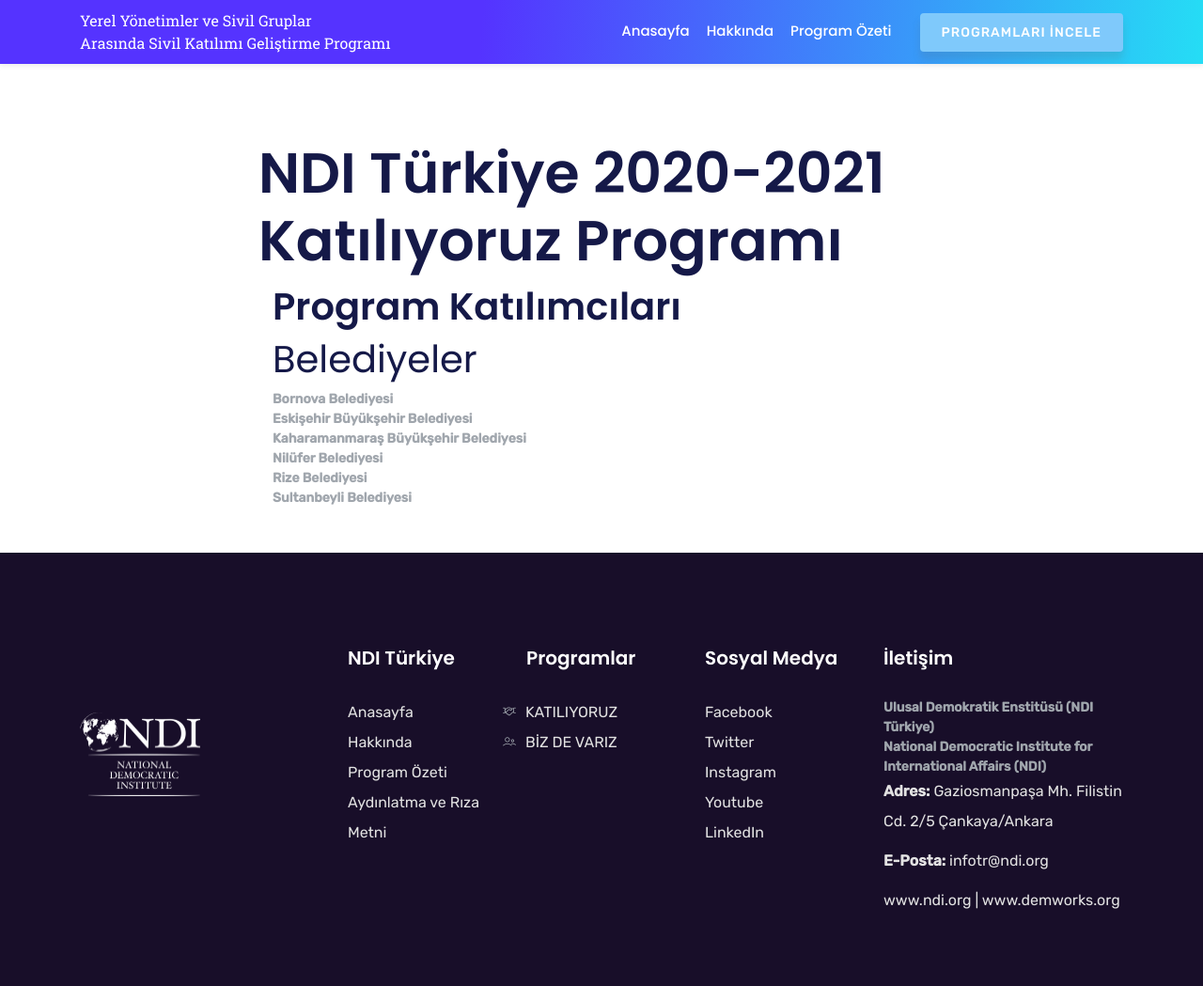
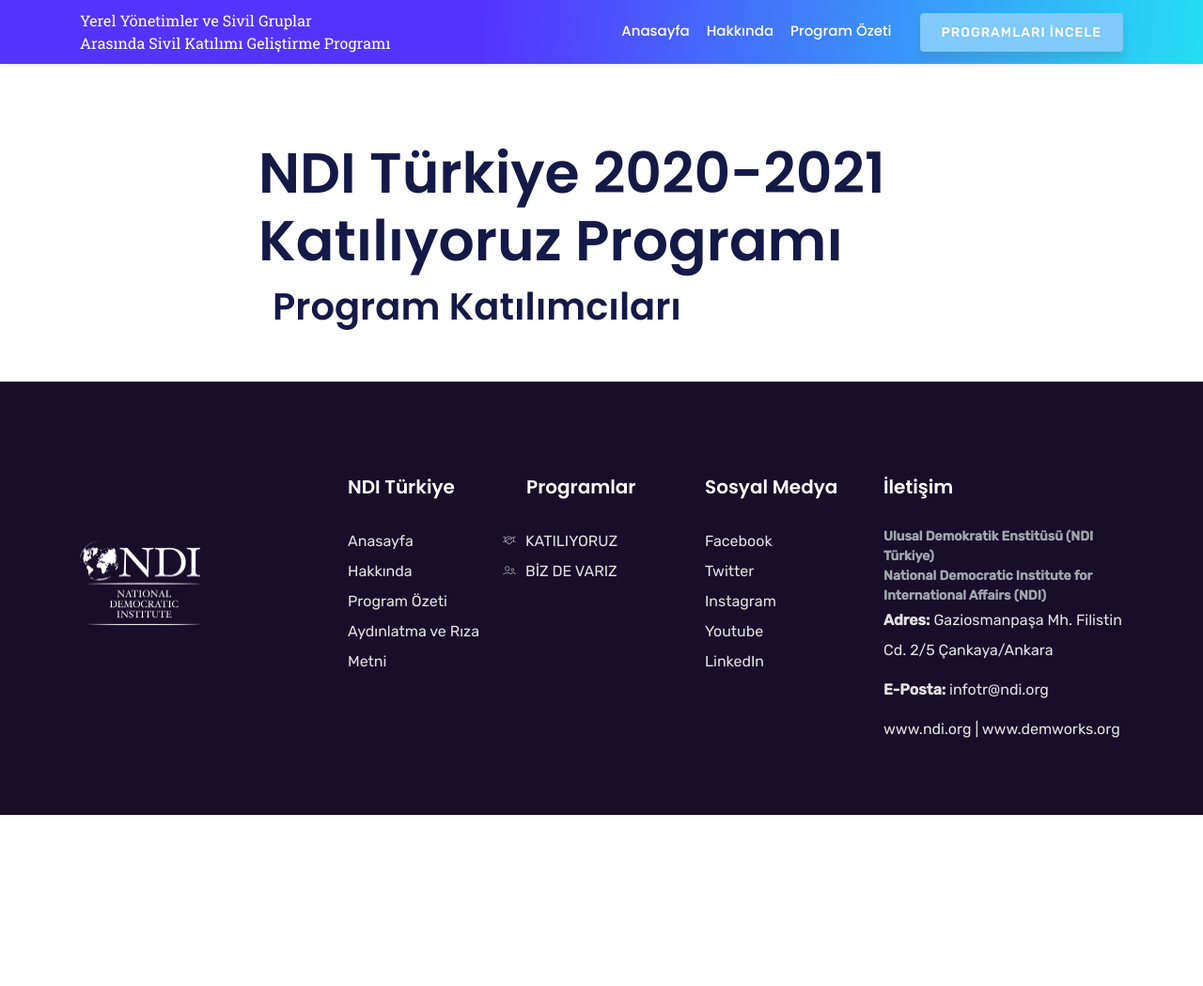
Before and after one commit to uirmaksever/ndi-civic-participation-young-women-website, a Jekyll site: the page built from _posts/programs/2020-12-04-ndi-turkiye-2020-2021-katiliyoruz-programi.md, in a window 1280 px wide. Shown: the part 200-1249 px from the top of the page at 94% size. Built offline with Jekyll 4.4.1, drawn with Linux system fonts in a browser that asks for light colours; some web fonts are replaced; a script that is not in the unit is left out; after the commit the page ends 1067 px from its top, so only the background shows below that.

Commit message:
Update Programs “2020-12-04-ndi-turkiye-2020-2021-katiliyoruz-programi”

```diff
--- a/_posts/programs/2020-12-04-ndi-turkiye-2020-2021-katiliyoruz-programi.md
+++ b/_posts/programs/2020-12-04-ndi-turkiye-2020-2021-katiliyoruz-programi.md
@@ -8,14 +8,3 @@ permalink: /katilimcilar
 application_form_url: post
 ---
 # **Program Katılımcıları**
-
-#### Belediyeler
-
-
-
-* **Bornova Belediyesi**
-* **Eskişehir Büyükşehir Belediyesi**
-* **Kaharamanmaraş Büyükşehir Belediyesi**
-* **Nilüfer Belediyesi**
-* **Rize Belediyesi**
-* **Sultanbeyli Belediyesi**
```
